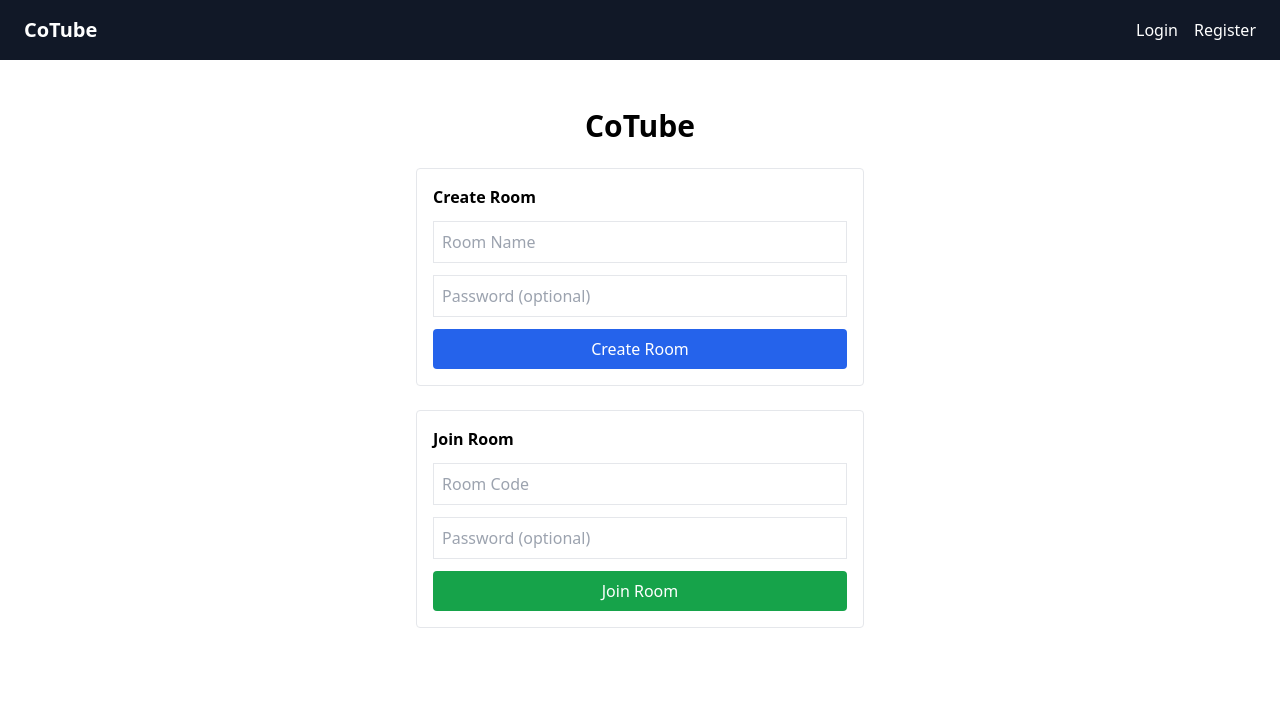
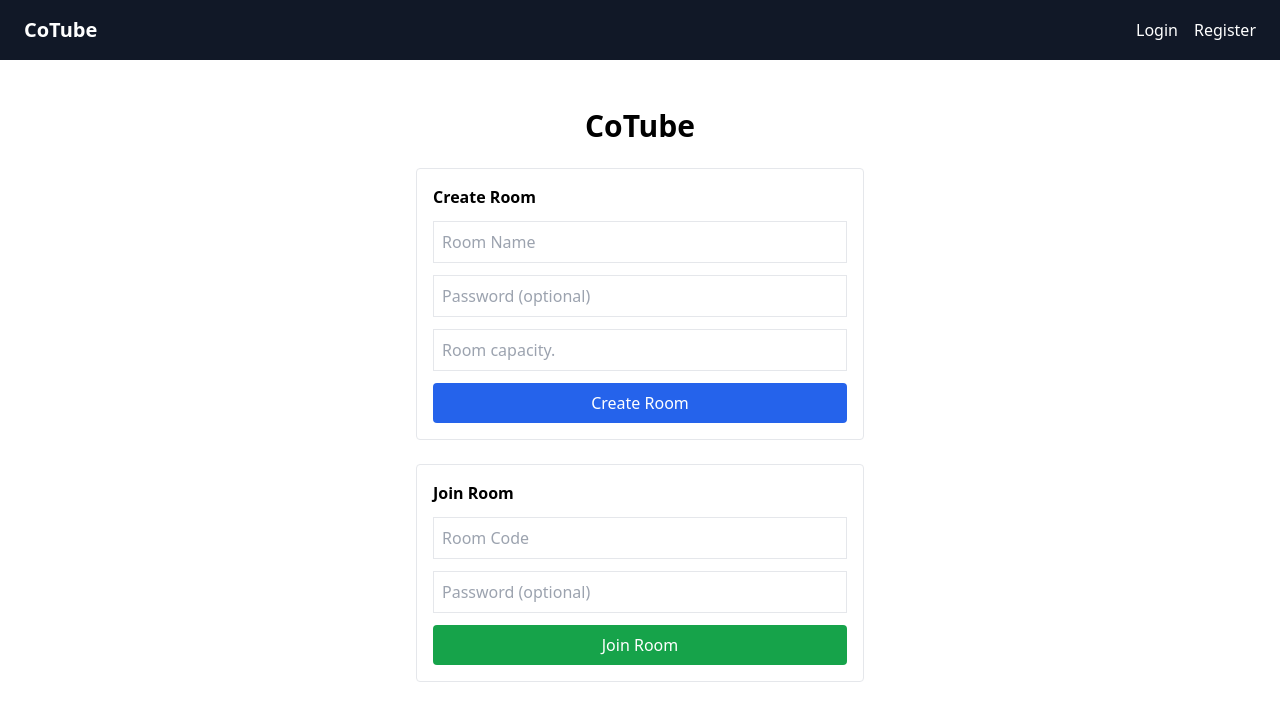
Before and after one commit to Vivan-1045/cotube-frontend, a React (Vite) app in the folder coTube-client/: page / in a window 1280 px wide. Shown: the top 720 px of the page. Built offline with nearby package versions, Linux system fonts and the light colour scheme.

Commit message:
Add the functionality to select the capacity of room.

```diff
--- a/coTube-client/src/pages/home.jsx
+++ b/coTube-client/src/pages/home.jsx
@@ -10,6 +10,7 @@ export default function Home() {
   const [roomName, setRoomName] = useState("");
   const [roomCode, setRoomCode] = useState("");
   const [password, setPassword] = useState("");
+  const [roomCapacity,setRoomCapacity] = useState("");
 
   const [roomPassword, setRoomPassword] = useState("");
 
@@ -24,12 +25,23 @@ export default function Home() {
       return;
     }
 
+    if(!roomCapacity){
+      alert("Select the room capacity.");
+      return;
+    }
+
+    if (roomCapacity < 2 || roomCapacity > 20) {
+      alert("Room capacity must be between 2 and 20.");
+      return;
+    }
+
 
     try {
       const res = await createRoom({
         roomName,
         isPrivate: roomPassword.trim() !== "",
         passWord: roomPassword,
+        maxRoomCapacity: roomCapacity
       });
 
       await joinParticipant(res.data.roomId);
@@ -59,8 +71,6 @@ export default function Home() {
 
       await joinRoom(roomCode, password);
 
-      await joinParticipant(roomCode);
-
       navigate(`/room/${roomCode}`);
     } catch (err) {
       alert(err.response?.data?.message || "Unable to join room");
@@ -86,6 +96,30 @@ export default function Home() {
           placeholder="Password (optional)"
           value={roomPassword}
           onChange={(e) => setRoomPassword(e.target.value)}
+        />
+
+        <input
+          className="border p-2 w-full mb-3"
+          placeholder="Room capacity."
+          type="number"
+          min={2}
+          max={20}
+          value={roomCapacity}
+          onChange={(e) =>{
+            const val = Number(e.target.value);
+
+            if(val>20){
+              alert("Maximum allowed room capacity is 20.");
+              return;
+            }
+
+            if(val<2){
+              alert("Select room capacity atleast 2.");
+              return;
+            }
+
+            setRoomCapacity(val);
+          }}
         />
 
         <button
```
